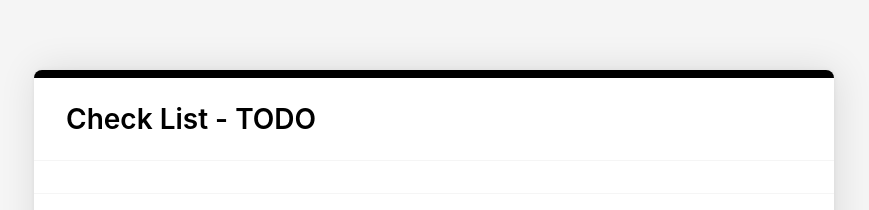
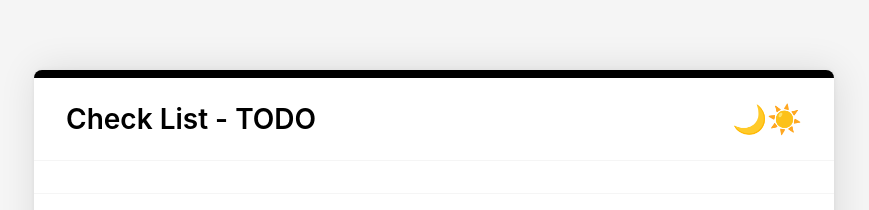
Before and after one commit to fernanduandrade/check-list, a Vue app in the folder vue/: page / in a window 1280 px wide. Shown: the part 236-446 px from the top of the page, without its empty margins (206-1075 px from the left). Built offline with nearby package versions, Linux system fonts and the light colour scheme.

Commit message:
feat: adicionado componente para troca de tema

```diff
--- a/vue/src/App.vue
+++ b/vue/src/App.vue
@@ -7,4 +7,43 @@ import TodoView from '@/views/todos/index.vue'
     <TodoView />
 </template>
 
-<style lang="scss" src="./styles/_base.scss"></style>
+<style lang="scss" src="./styles/_base.scss">
+:root {
+  --background-color-primary: #ebebeb;
+  --background-color-secondary: #fafafa;
+  --accent-color: #cacaca;
+  --text-primary-color: #222;
+  --element-size: 4rem;
+}
+
+/* Define styles for the root window with dark - mode preference */
+:root.dark-theme {
+  --background-color-primary: #1e1e1e;
+  --background-color-secondary: #2d2d30;
+  --accent-color: #3f3f3f;
+  --text-primary-color: #ddd;
+}
+
+p {
+  color: var(--text-primary-color);
+}
+
+.container-center {
+  background-color: var(--background-color-primary);
+  height: 100vh;
+  width: 100vw;
+  display: flex;
+  align-items: center;
+  justify-content: center;
+}
+
+.card {
+  padding: 2rem 4rem;
+  height: 200px;
+  width: 300px;
+  text-align: center;
+  border: 1px solid var(--accent-color);
+  border-radius: 4px;
+  background-color: var(--background-color-secondary);
+}
+</style>
--- /dev/null
+++ b/vue/src/components/ThemeButton/ThemeButton.vue
@@ -0,0 +1,90 @@
+<script lang="ts" setup>
+import { ref, onMounted } from 'vue'
+import FontAwesomeIcon from '@/plugins/fa.config';
+onMounted(() => {
+    const initUserTheme = getTheme() || getMediaPreference()
+    setTheme2(initUserTheme)
+})
+
+const getTheme = (): Theme => localStorage.getItem('user-theme') as Theme
+const getMediaPreference = (): Theme => {
+    const hasDarkPreference = window.matchMedia('(prefers-color-scheme: dark)').matches
+
+    if(hasDarkPreference) return 'dark-theme'
+    return 'light-theme'
+}
+type Theme = 'dark-theme' | 'light-theme'
+const userTheme = ref('light-theme')
+const setTheme = ref<Theme>()
+const setTheme2 = (theme: Theme): void => {
+    localStorage.setItem('user-theme', theme)
+    userTheme.value = theme
+    document.documentElement.className = theme
+}
+const toggleTheme = () => {
+    const activeTheme = localStorage.getItem('user-theme');
+    if (activeTheme === 'dark-theme') {
+        setTheme.value = 'light-theme'
+    } else {
+        setTheme.value = 'dark-theme'
+    }
+}
+</script>
+
+<template>
+    <div>
+      <input
+        @change="toggleTheme"
+        id="checkbox"
+        type="checkbox"
+        class="switch-checkbox"
+      />
+      <label for="checkbox" class="switch-label">
+        <span>🌙</span>
+        <span>☀️</span>
+        <div
+          class="switch-toggle"
+          :class="{ 'switch-toggle-checked': userTheme === 'dark-theme' }"
+        ></div>
+      </label>
+    </div>
+  </template>
+
+<style scoped lang="scss">
+.switch-checkbox {
+  display: none;
+}
+
+.switch-label {
+  align-items: center;
+  background: var(--text-primary-color);
+  border: calc(var(--element-size) * 0.025) solid var(--accent-color);
+  border-radius: var(--element-size);
+  cursor: pointer;
+  display: flex;
+  font-size: calc(var(--element-size) * 0.3);
+  height: calc(var(--element-size) * 0.35);
+  position: relative;
+  padding: calc(var(--element-size) * 0.1);
+  transition: background 0.5s ease;
+  justify-content: space-between;
+  width: var(--element-size);
+  z-index: 9999999;
+}
+
+.switch-toggle {
+  position: absolute;
+  background-color: var(--background-color-primary);
+  border-radius: 50%;
+  top: calc(var(--element-size) * 0.07);
+  left: calc(var(--element-size) * 0.07);
+  height: calc(var(--element-size) * 0.4);
+  width: calc(var(--element-size) * 0.4);
+  transform: translateX(0);
+  transition: transform 0.3s ease, background-color 0.5s ease;
+}
+
+.switch-toggle-checked {
+  transform: translateX(calc(var(--element-size) * 0.6)) !important;
+}
+</style>
--- a/vue/src/views/todos/index.vue
+++ b/vue/src/views/todos/index.vue
@@ -3,6 +3,7 @@ import { defineAsyncComponent, ref, computed } from 'vue'
 import FontAwesomeIcon from '@/plugins/fa.config';
 import Divider from '@/components/Divider/Divider.vue'
 import Checkbox from '@/components/Checkbox/Checkbox.vue'
+import ThemeButton from '@/components/ThemeButton/ThemeButton.vue'
 import { Priority, Todo } from '@/common/types';
 import { moveArrayElementIndex, generateId } from '@/common/logic'
 const LoadActionModal = defineAsyncComponent(() => import('@/components/ActionModal/ActionModal.vue'))
@@ -47,7 +48,8 @@ const filteredTodos = computed(
 <template>
   <main class="container">
     <header class="check-list__header">
-      Check List - TODO
+      <span>Check List - TODO</span>
+      <ThemeButton />
     </header>
     <Divider />
     <section class="check-list__section">
--- a/vue/src/views/todos/styles.scss
+++ b/vue/src/views/todos/styles.scss
@@ -14,14 +14,24 @@
 .check-list {
     &__header {
         height: 82px;
-        justify-content: center;
+        display: flex;
+        justify-content: space-between;
         align-items: flex-start;
-        flex-direction: column;
         gap: 8px;
         padding: 24px 32px;
         font-weight: 600;
         font-size: 28px;
         line-height: 34px;
+
+        &__text {
+
+        }
+
+        &__theme {
+            &:hover {
+                cursor: pointer;
+            }
+        }
     }
 
     &__section {
```
Also changed, not shown: vue/src/plugins/fa.config.ts (+6 -2 lines).
